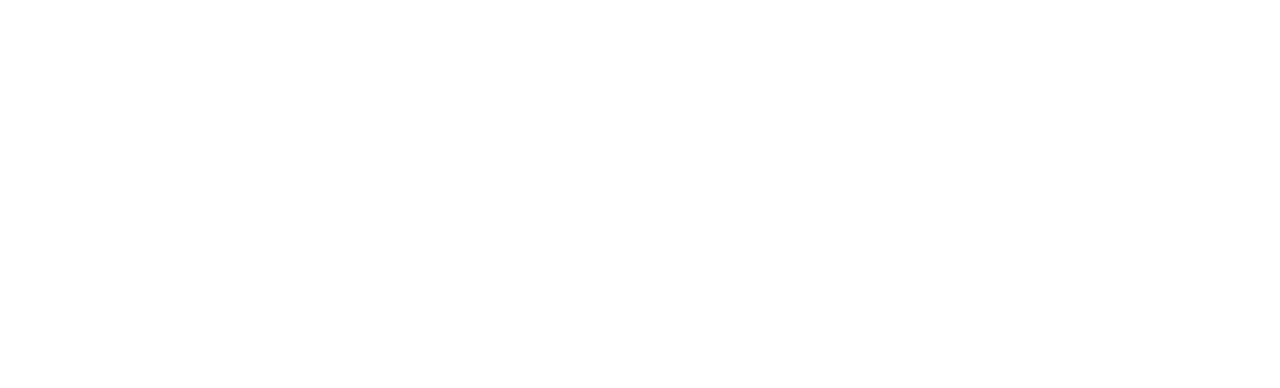
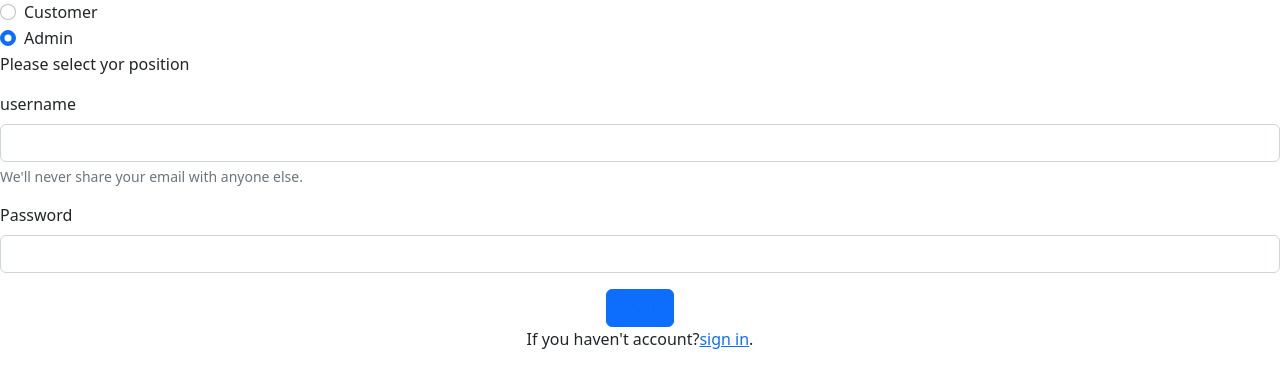
Before and after one commit to ThulithaOshadha/Easy_Car_Rent, a plain HTML site: page src/main/webapp/login.html in a window 1280 px wide. Drawn offline with nearby package versions, Linux system fonts and the light colour scheme.

Commit message:
add admin page

```diff
--- a/src/main/webapp/login.html
+++ b/src/main/webapp/login.html
@@ -2,9 +2,56 @@
 <html lang="en">
 <head>
     <meta charset="UTF-8">
-    <title>Title</title>
+    <title>Login_Page</title>
+    <meta name="viewport" content="width=device-width, initial-scale=1">
+    <link rel="stylesheet" href="../java/lk/easycar/assets/styles/stylesheet.css">
+    <link href="https://cdn.jsdelivr.net/npm/bootstrap@5.2.2/dist/css/bootstrap.min.css" rel="stylesheet" integrity="sha384-Zenh87qX5JnK2Jl0vWa8Ck2rdkQ2Bzep5IDxbcnCeuOxjzrPF/et3URy9Bv1WTRi" crossorigin="anonymous">
+
 </head>
-<body>
+<body id="loginBody">
+
+<!--login Context-->
+<section id="loginMainContext">
+  <!--Check Box-->
+  <div class="form-check">
+    <input class="form-check-input" type="radio" name="flexRadioDefault" id="flexRadioDefault1">
+    <label class="form-check-label" for="flexRadioDefault1">
+      Customer
+    </label>
+  </div>
+  <div class="form-check">
+    <input class="form-check-input" type="radio" name="flexRadioDefault" id="flexRadioDefault2" checked>
+    <label class="form-check-label" for="flexRadioDefault2">
+      Admin
+    </label>
+  </div>
+
+  <form>
+    <div class="text-start">
+      <p>Please select yor position</p>
+    </div>
+    <div class="mb-3">
+      <label for="exampleInputEmail1" class="form-label">username</label>
+      <input type="email" class="form-control" id="exampleInputEmail1" aria-describedby="emailHelp">
+      <div id="emailHelp" class="form-text">We'll never share your email with anyone else.</div>
+    </div>
+    <div class="mb-3">
+      <label for="exampleInputPassword1" class="form-label">Password</label>
+      <input type="password" class="form-control" id="exampleInputPassword1">
+    </div>
+    <div  class="d-flex justify-content-center ">
+      <button type="button" class="btn btn-primary"><a href="">Login</a></button>
+    </div>
+    <div>
+      <p class="text-center">If you haven't account?<a href="">sign in</a>.</p>
+    </div>
+
+
+  </form>
+</section>
+
+<script src="https://cdn.jsdelivr.net/npm/bootstrap@5.2.2/dist/js/bootstrap.bundle.min.js" integrity="sha384-OERcA2EqjJCMA+/3y+gxIOqMEjwtxJY7qPCqsdltbNJuaOe923+mo//f6V8Qbsw3" crossorigin="anonymous"></script>
+<script src="https://code.jquery.com/jquery-3.6.1.min.js" integrity="sha256-o88AwQnZB+VDvE9tvIXrMQaPlFFSUTR+nldQm1LuPXQ=" crossorigin="anonymous"></script>
 
 </body>
 </html>
```
Also changed, not shown: src/main/webapp/admin.html (added, +14 -0 lines), src/main/webapp/index.html (+6 -1 lines), 1 other file.
